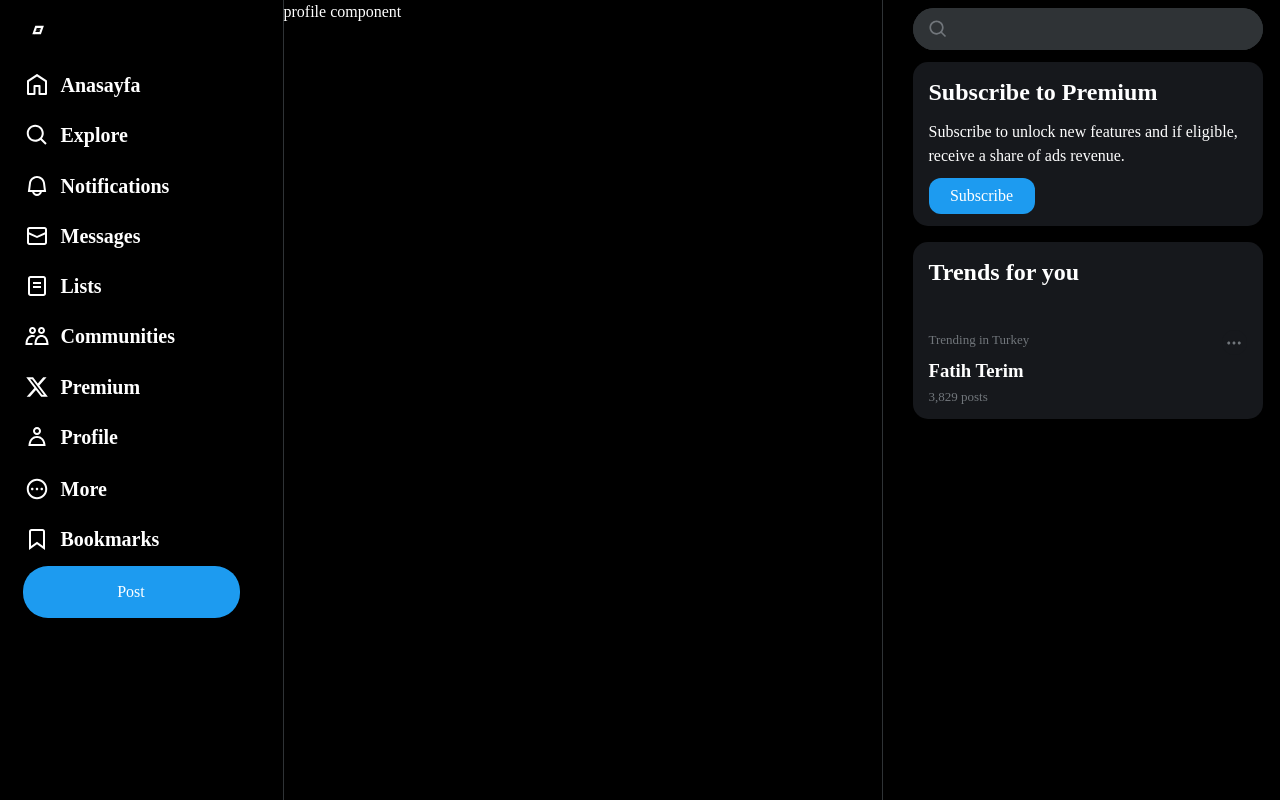
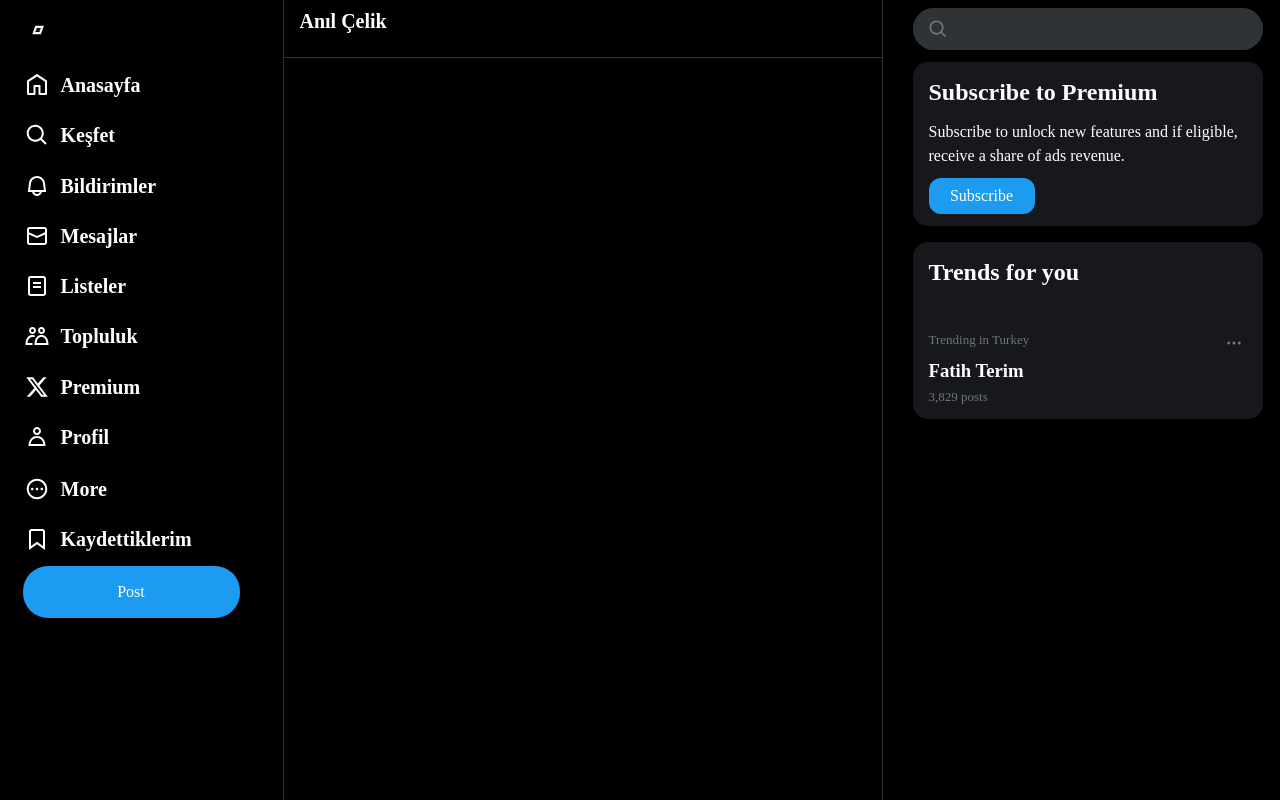
Before and after one commit to anlclk/react-x-clone, a React (Vite) app: page /profile in a window 1280 px wide. Built offline with nearby package versions, Linux system fonts and the light colour scheme.

Commit message:
resim yükleme kısmı düzeltildi.

```diff
--- a/src/assets/css/index.css
+++ b/src/assets/css/index.css
@@ -435,3 +435,9 @@ input[type="file"] {
 .btnLogin:hover {
   background-color: rgb(41, 147, 217);
 }
+.profileUsername {
+  height: 58px;
+  width: 100%;
+  padding: 6px 16px;
+  border-bottom: 1px solid #2f3336;
+}
--- a/src/layout/nav/nav.jsx
+++ b/src/layout/nav/nav.jsx
@@ -22,7 +22,7 @@ export default function Navbar() {
                         fill="#fff"
                         d="M10.25 3.75c-3.59 0-6.5 2.91-6.5 6.5s2.91 6.5 6.5 6.5c1.795 0 3.419-.726 4.596-1.904 1.178-1.177 1.904-2.801 1.904-4.596 0-3.59-2.91-6.5-6.5-6.5zm-8.5 6.5c0-4.694 3.806-8.5 8.5-8.5s8.5 3.806 8.5 8.5c0 1.986-.682 3.815-1.824 5.262l4.781 4.781-1.414 1.414-4.781-4.781c-1.447 1.142-3.276 1.824-5.262 1.824-4.694 0-8.5-3.806-8.5-8.5z"></path>
                     </svg>
-                    <h4>Explore</h4>
+                    <h4>Keşfet</h4>
                 </div>
             </Link>
             <Link to="/notification" className="navbarLink">
@@ -33,7 +33,7 @@ export default function Navbar() {
                             d="M19.993 9.042C19.48 5.017 16.054 2 11.996 2s-7.49 3.021-7.999 7.051L2.866 18H7.1c.463 2.282 2.481 4 4.9 4s4.437-1.718 4.9-4h4.236l-1.143-8.958zM12 20c-1.306 0-2.417-.835-2.829-2h5.658c-.412 1.165-1.523 2-2.829 2zm-6.866-4l.847-6.698C6.364 6.272 8.941 4 11.996 4s5.627 2.268 6.013 5.295L18.864 16H5.134z">
                         </path>
                     </svg>
-                    <h4>Notifications</h4>
+                    <h4>Bildirimler</h4>
                 </div>
             </Link>
             <Link to="/messages" className="navbarLink">
@@ -44,7 +44,7 @@ export default function Navbar() {
                             d="M1.998 5.5c0-1.381 1.119-2.5 2.5-2.5h15c1.381 0 2.5 1.119 2.5 2.5v13c0 1.381-1.119 2.5-2.5 2.5h-15c-1.381 0-2.5-1.119-2.5-2.5v-13zm2.5-.5c-.276 0-.5.224-.5.5v2.764l8 3.638 8-3.636V5.5c0-.276-.224-.5-.5-.5h-15zm15.5 5.463l-8 3.636-8-3.638V18.5c0 .276.224.5.5.5h15c.276 0 .5-.224.5-.5v-8.037z">
                         </path>
                     </svg>
-                    <h4>Messages</h4>
+                    <h4>Mesajlar</h4>
                 </div>
             </Link>
             <Link to="/lists" className="navbarLink">
@@ -55,7 +55,7 @@ export default function Navbar() {
                             d="M3 4.5C3 3.12 4.12 2 5.5 2h13C19.88 2 21 3.12 21 4.5v15c0 1.38-1.12 2.5-2.5 2.5h-13C4.12 22 3 20.88 3 19.5v-15zM5.5 4c-.28 0-.5.22-.5.5v15c0 .28.22.5.5.5h13c.28 0 .5-.22.5-.5v-15c0-.28-.22-.5-.5-.5h-13zM16 10H8V8h8v2zm-8 2h8v2H8v-2z">
                         </path>
                     </svg>
-                    <h4>Lists</h4>
+                    <h4>Listeler</h4>
                 </div>
             </Link>
             <Link to="/communities" className="navbarLink">
@@ -66,7 +66,7 @@ export default function Navbar() {
                           d="M7.501 19.917L7.471 21H.472l.029-1.027c.184-6.618 3.736-8.977 7-8.977.963 0 1.95.212 2.87.672-.444.478-.851 1.03-1.212 1.656-.507-.204-1.054-.329-1.658-.329-2.767 0-4.57 2.223-4.938 6.004H7.56c-.023.302-.05.599-.059.917zm15.998.056L23.528 21H9.472l.029-1.027c.184-6.618 3.736-8.977 7-8.977s6.816 2.358 7 8.977zM21.437 19c-.367-3.781-2.17-6.004-4.938-6.004s-4.57 2.223-4.938 6.004h9.875zm-4.938-9c-.799 0-1.527-.279-2.116-.73-.836-.64-1.384-1.638-1.384-2.77 0-1.93 1.567-3.5 3.5-3.5s3.5 1.57 3.5 3.5c0 1.132-.548 2.13-1.384 2.77-.589.451-1.317.73-2.116.73zm-1.5-3.5c0 .827.673 1.5 1.5 1.5s1.5-.673 1.5-1.5-.673-1.5-1.5-1.5-1.5.673-1.5 1.5zM7.5 3C9.433 3 11 4.57 11 6.5S9.433 10 7.5 10 4 8.43 4 6.5 5.567 3 7.5 3zm0 2C6.673 5 6 5.673 6 6.5S6.673 8 7.5 8 9 7.327 9 6.5 8.327 5 7.5 5z">
                         </path>
                     </svg>
-                    <h4>Communities</h4>
+                    <h4>Topluluk</h4>
                 </div>
             </Link>
             <Link to="/premium" className="navbarLink">
@@ -88,7 +88,7 @@ export default function Navbar() {
                           d="M5.651 19h12.698c-.337-1.8-1.023-3.21-1.945-4.19C15.318 13.65 13.838 13 12 13s-3.317.65-4.404 1.81c-.922.98-1.608 2.39-1.945 4.19zm.486-5.56C7.627 11.85 9.648 11 12 11s4.373.85 5.863 2.44c1.477 1.58 2.366 3.8 2.632 6.46l.11 1.1H3.395l.11-1.1c.266-2.66 1.155-4.88 2.632-6.46zM12 4c-1.105 0-2 .9-2 2s.895 2 2 2 2-.9 2-2-.895-2-2-2zM8 6c0-2.21 1.791-4 4-4s4 1.79 4 4-1.791 4-4 4-4-1.79-4-4z">
                         </path>
                     </svg>
-                    <h4>Profile</h4>
+                    <h4>Profil</h4>
                 </div>
             </Link>
             <details open>
@@ -109,7 +109,7 @@ export default function Navbar() {
                             d="M4 4.5C4 3.12 5.119 2 6.5 2h11C18.881 2 20 3.12 20 4.5v18.44l-8-5.71-8 5.71V4.5zM6.5 4c-.276 0-.5.22-.5.5v14.56l6-4.29 6 4.29V4.5c0-.28-.224-.5-.5-.5h-11z">
                             </path>
                         </svg>
-                        <h4>Bookmarks</h4>
+                        <h4>Kaydettiklerim</h4>
                     </div>
                 </Link>
             </details>
--- a/src/pages/home/home.jsx
+++ b/src/pages/home/home.jsx
@@ -3,10 +3,10 @@ export default function Home() {
         <>
         <div className="filterTweet">
             <button className="filterForyou">
-                <h5>For you</h5>
+                <h5>Sana özel</h5>
             </button>
             <button className="filterFollowing">
-                <h5>Following</h5>
+                <h5>Takip ettiklerin</h5>
             </button>
         </div>
         anıl
--- a/src/pages/login/login.jsx
+++ b/src/pages/login/login.jsx
@@ -29,12 +29,20 @@ const addUser = async(e) => {
         }
     );
 
-    const { data: imgData, error: imgError } = await supabase.storage
+    const { data: imgWallpaper, error: imgWallpaperError } = await supabase.storage
         .from('profileandwallpaper')
-        .upload(`${userSignIn.email}`, userSignIn.wallpaperImg);
+        .upload(`${userSignIn.email}1.jpg`, userSignIn.wallpaperImg);
 
-        console.log(imgData);
-        console.log(imgError);
+        console.log(imgWallpaper);
+        console.log(imgWallpaperError);
+
+
+    const { data: imgProfilePictures, error: imgProfilePicturesError } = await supabase.storage
+        .from('profileandwallpaper')
+        .upload(`${userSignIn.email}.jpg`, userSignIn.profilePicturesUpload);
+
+        console.log(imgProfilePictures);
+        console.log(imgProfilePicturesError);
 }
 
 
@@ -61,6 +69,8 @@ export default function Login() {
             })
             // console.log(userLoginForm);
             // console.log(user);
+
+            console.log(user);
 
             if(error) {
                 console.log('Hatalı şifre veya böyle bir kullanıcı bulunamadı');
--- a/src/pages/profile/profile.jsx
+++ b/src/pages/profile/profile.jsx
@@ -1,9 +1,26 @@
+import { createClient } from '@supabase/supabase-js';
+import { useEffect, useState } from 'react';
 
 
 export default function Profile() {
+    function User() {
+        const [user, setUser] = useState(null);
+
+        useEffect(() => {
+            supabase.auth.onAuthStateChange((event,session) => {
+                setUser(session?.user);
+                console.log(session);
+                console.log(event);
+            })
+        },[])
+    }
+
     return(
-        <div>
-            Profile component
+        <>
+        <div className="profileUsername">
+            <h4>Anıl Çelik</h4>
         </div>
+        </>
+
     );
 }
--- a/src/router/router.jsx
+++ b/src/router/router.jsx
@@ -4,6 +4,7 @@ import Notification from "../pages/notifications/notifications";
 import Explore from "../pages/explore/explore";
 import Layout from "../layout/layout";
 import Login from "../pages/login/login";
+import Profile from "../pages/profile/profile";
 
 const routes = createBrowserRouter([
     {
@@ -28,7 +29,7 @@ const routes = createBrowserRouter([
                     },
                     {
                         path: '/profile',
-                        element: 'profile component'
+                        element: <Profile />
                     },
                     {
                         path: '*',
```
